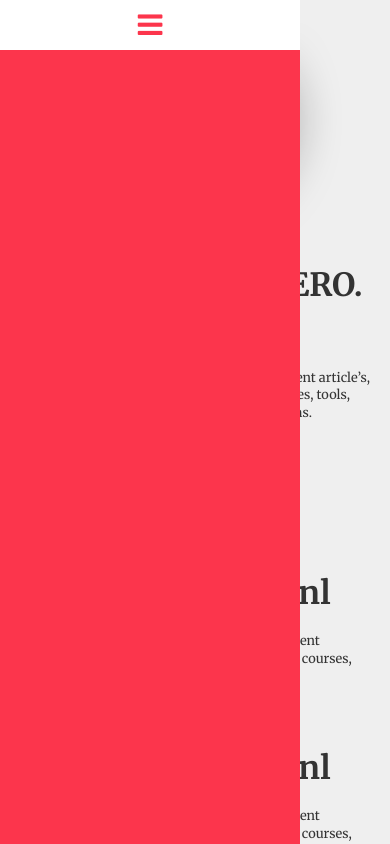
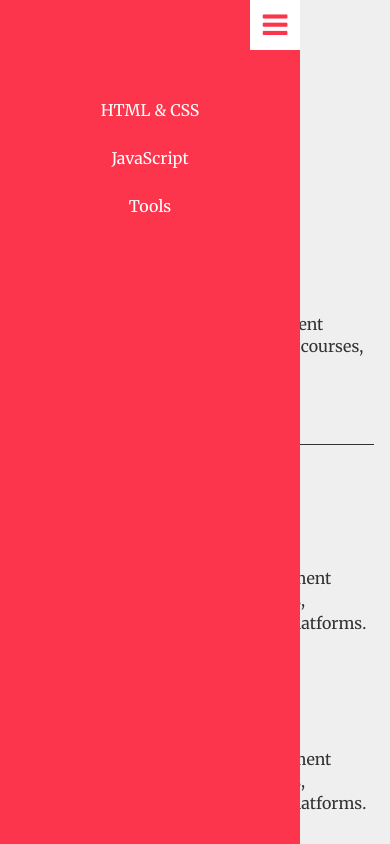
Before and after one commit to Frontendhero/frontendhero.github.io, a website: page app/index.html in a window 390 px wide. Both pictures are taken after a click on the element 25 px from the left and 25 px from the top of the page. Shown: the top 844 px of the page. Drawn offline with nearby package versions, Linux system fonts and the light colour scheme; files that its build step writes are made by us from their sources.

Commit message:
Fine tuned mobile button

```diff
--- a/src/scss/modules/_buttons.scss
+++ b/src/scss/modules/_buttons.scss
@@ -5,4 +5,6 @@ input[type="submit"] {
   outline: none;
   background: $white;
   cursor: pointer;
+  padding: 0;
+  margin: 0;
 }
--- a/src/scss/modules/_defaults.scss
+++ b/src/scss/modules/_defaults.scss
@@ -17,7 +17,7 @@ body {
   font-family: "Merriweather", serif;
   font-size: 1.2rem;
   @media screen and (max-width: 500px) {
-    font-size: 0.8rem;
+    font-size: 1rem;
   }
 }
 
--- a/src/scss/modules/_typography.scss
+++ b/src/scss/modules/_typography.scss
@@ -17,9 +17,10 @@ h6 {font-size: 1.2rem;}
 }
 
 @media screen and (max-width: 770px) {
-  .col {
     h1, h2, h3, h4, h5, h6 {
-      word-break: break-all;
-    }
+      font-size: 1.5rem;
+      .col & {
+        word-break: break-all;
+      }
   }
 }
--- a/src/scss/modules/_vars.scss
+++ b/src/scss/modules/_vars.scss
@@ -2,3 +2,5 @@ $black: #333;
 $grey: #efefef;
 $red: #fc354c;
 $white: #fff;
+
+$sidebar_width: 300px;
--- a/src/scss/partials/_baselayout.scss
+++ b/src/scss/partials/_baselayout.scss
@@ -3,6 +3,10 @@
   height: 100%;
   padding-left: 300px;
   @media screen and (max-width: 1024px) {
-    padding-left: 50px;
+    padding-left: 0;
+  }
+  &.show_mobile_nav {
+    overflow: hidden;
+    max-height: 100vh;
   }
 }
--- a/src/scss/partials/_header.scss
+++ b/src/scss/partials/_header.scss
@@ -2,11 +2,19 @@
   padding: 1rem;
   text-align: center;
   margin-bottom: 6rem;
+  @media screen and (max-width: 770px) {
+    margin-bottom: 2rem;
+    text-align: left;
+  }
   article {
     margin: 0 auto;
     padding: 0 16rem;
     @media screen and (max-width: 1600px) {
       padding: 0 0;
+    }
+    @media screen and (max-width: 770px) {
+      padding-bottom: 3rem;
+      border-bottom: 1px solid $black;
     }
   }
   .logo img {
--- a/src/scss/partials/_sidebar.scss
+++ b/src/scss/partials/_sidebar.scss
@@ -6,20 +6,37 @@
   left: 0;
   color: $white;
   background-color: $red;
+  @include transition(ease-in-out width, .5s);
   @media screen and (max-width: 1024px) {
-    width: 50px;
+    width: 0;
+  }
+  .mobile_collapse {
+    width: 50px; height: 50px;
+    position: absolute;
+    top: 0; right: -50px;
+    display: none;
+    @include transition(ease-in-out right, .5s);
+    @media screen and (max-width: 1024px) {
+      display: block;
+    }
+    button {
+      width: 50px;
+      .fa {
+        width: 100%;
+        height: 50px;
+        line-height: 50px;
+        display: block;
+        color: $red;
+        font-size: 1.8rem;
+        text-align: center;
+      }
+    }
   }
   .show_mobile_nav & {
-    width: 300px;
-  }
-  .mobile_collapse button {
-    width: 100%;
-    height: 50px;
-    display: none;
-    font-size: 1.8rem;
-    color: $red;
-    @media screen and (max-width: 1024px) {
-      display: block;
+    padding-top: 70px;
+    width: $sidebar_width;
+    .mobile_collapse {
+      right: 0;
     }
   }
   nav {
@@ -41,8 +58,16 @@
       }
       @media screen and (max-width: 1024px) {
         padding-left: 2rem;
+        line-height: 3;
+        .show_mobile_nav & {
+          padding-left: 0;
+        }
         a {
           display: none;
+          .show_mobile_nav & {
+            display: block;
+            text-align: center;
+          }
         }
       }
     }
```
